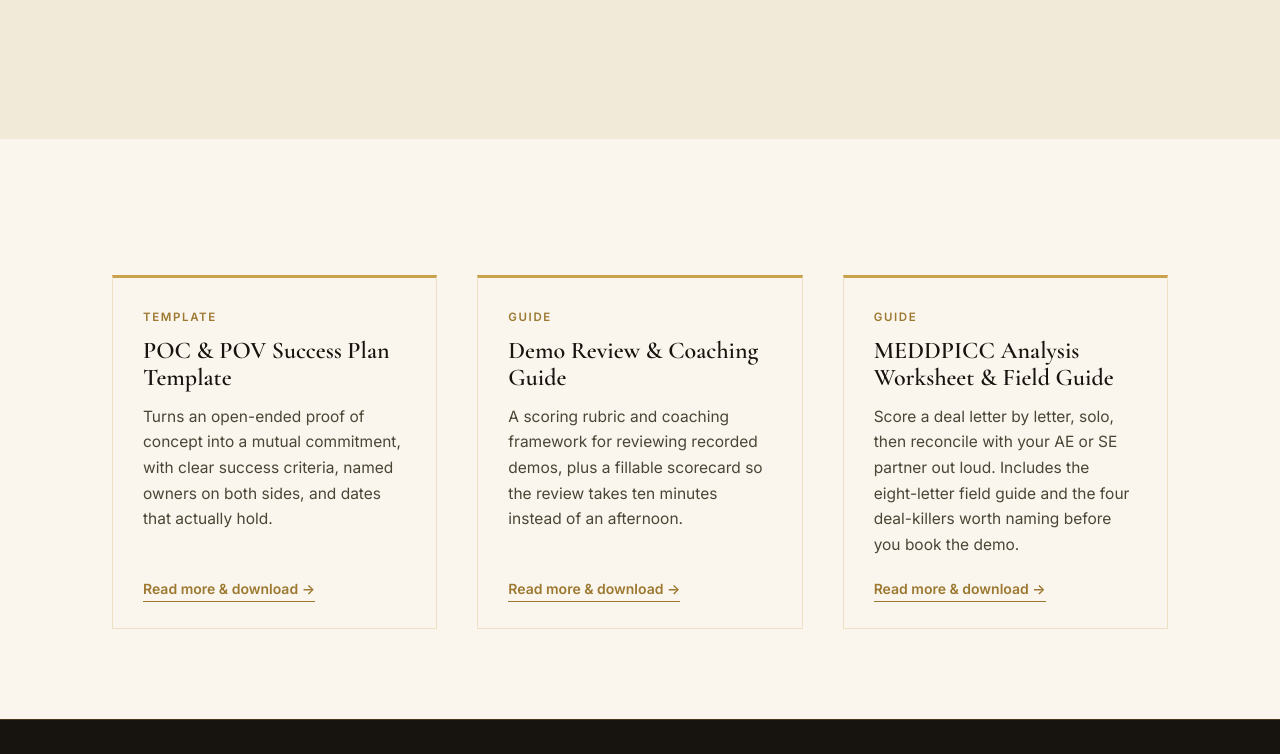
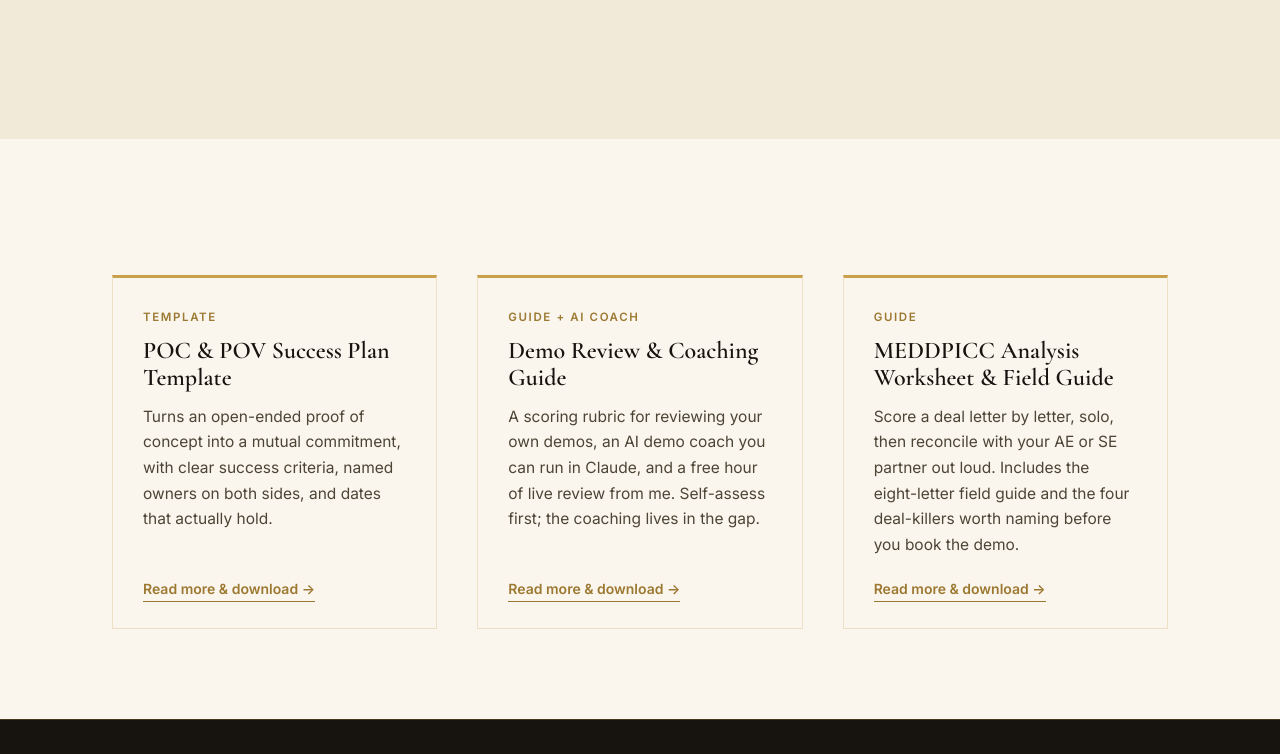
Before and after one commit to thesefoundry/website, a plain HTML site: page resources/index.html in a window 1280 px wide. Shown: the part 413-1167 px from the top of the page. Drawn offline with nearby package versions, Linux system fonts and the light colour scheme.

Commit message:
Resources hub: Demo Review card now covers worksheet, AI coach, and free review

```diff
--- a/resources/index.html
+++ b/resources/index.html
@@ -4,9 +4,9 @@
 <meta charset="UTF-8">
 <meta name="viewport" content="width=device-width, initial-scale=1.0">
 <title>Resources | The SE Foundry</title>
-<meta name="description" content="Free templates and frameworks for building a Sales Engineering function: POC and POV success plans, demo review coaching guides, MEDDPICC worksheets, and more added over time. No email required.">
+<meta name="description" content="Free templates, frameworks, and AI coaches for building a Sales Engineering function: POC and POV success plans, demo review coaching, MEDDPICC worksheets, and more added over time. No email required.">
 <meta property="og:title" content="Resources | The SE Foundry">
-<meta property="og:description" content="Free templates and frameworks for building a Sales Engineering function. No email required.">
+<meta property="og:description" content="Free templates, frameworks, and AI coaches for building a Sales Engineering function. No email required.">
 <link rel="icon" type="image/png" href="/assets/favicon.png">
 <link rel="preconnect" href="https://fonts.googleapis.com">
 <link href="https://fonts.googleapis.com/css2?family=Cormorant+Garamond:wght@500;600;700&family=Inter:wght@400;500;600;700&display=swap" rel="stylesheet">
@@ -48,9 +48,9 @@
         <a class="resource-link" href="poc-success-plan.html">Read more &amp; download &#8594;</a>
       </div>
       <div class="resource-card">
-        <div class="tag">Guide</div>
+        <div class="tag">Guide + AI Coach</div>
         <h3>Demo Review &amp; Coaching Guide</h3>
-        <p>A scoring rubric and coaching framework for reviewing recorded demos, plus a fillable scorecard so the review takes ten minutes instead of an afternoon.</p>
+        <p>A scoring rubric for reviewing your own demos, an AI demo coach you can run in Claude, and a free hour of live review from me. Self-assess first; the coaching lives in the gap.</p>
         <a class="resource-link" href="demo-review-coaching-guide.html">Read more &amp; download &#8594;</a>
       </div>
       <div class="resource-card">
```
